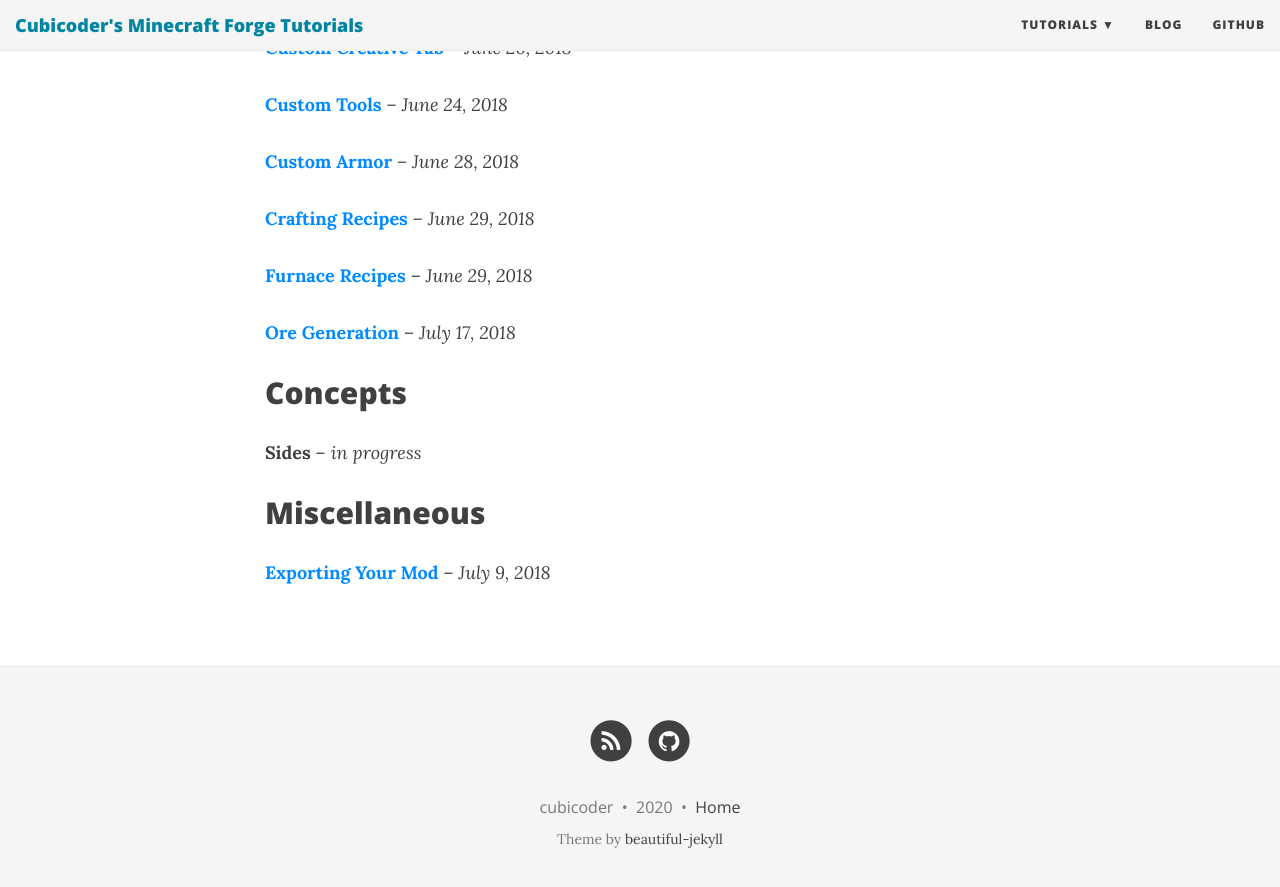
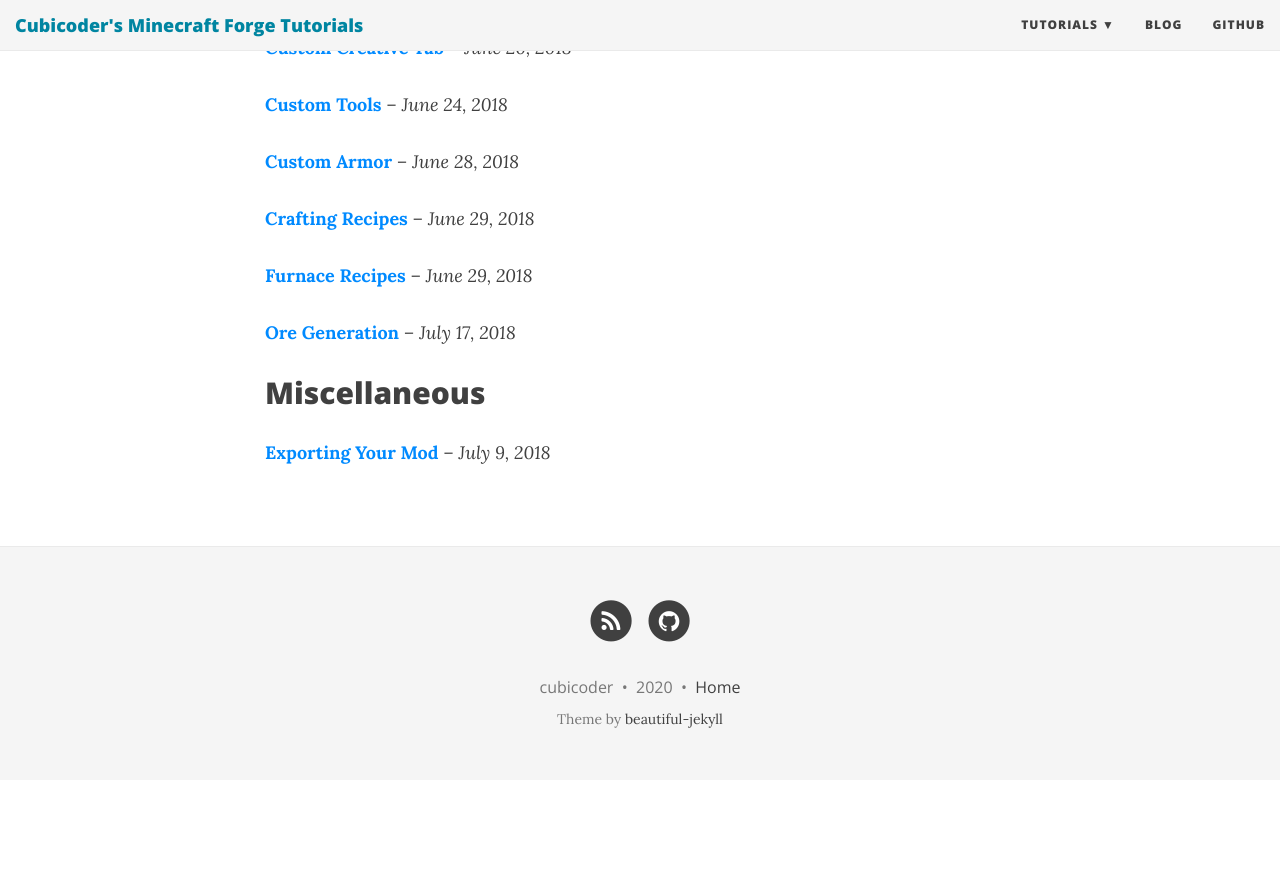
Before and after one commit to cubicoder/cubicoder.github.io, a Jekyll site: the page built from tutorials/1-12-2/tutorials.md, in a window 1280 px wide and 900 px high, scrolled down 623 px. Shown: the top 887 px of the window. Built offline with Jekyll 4.4.1, drawn with Linux system fonts in a browser that asks for light colours; nearby versions of some CDN libraries; after the commit the page ends 1403 px from its top, so only the background shows below that.

Commit message:
removed concepts section

```diff
--- a/tutorials/1-12-2/tutorials.md
+++ b/tutorials/1-12-2/tutorials.md
@@ -31,10 +31,6 @@ social-share: false
 
 [**Ore Generation**](/tutorials/1-12-2/2018-07-17-ore-generation) – _July 17, 2018_
 
-## Concepts
-
-**Sides** – _in progress_
-
 ## Miscellaneous
 
 [**Exporting Your Mod**](/tutorials/1-12-2/2018-07-09-exporting-your-mod) – _July 9, 2018_
```
